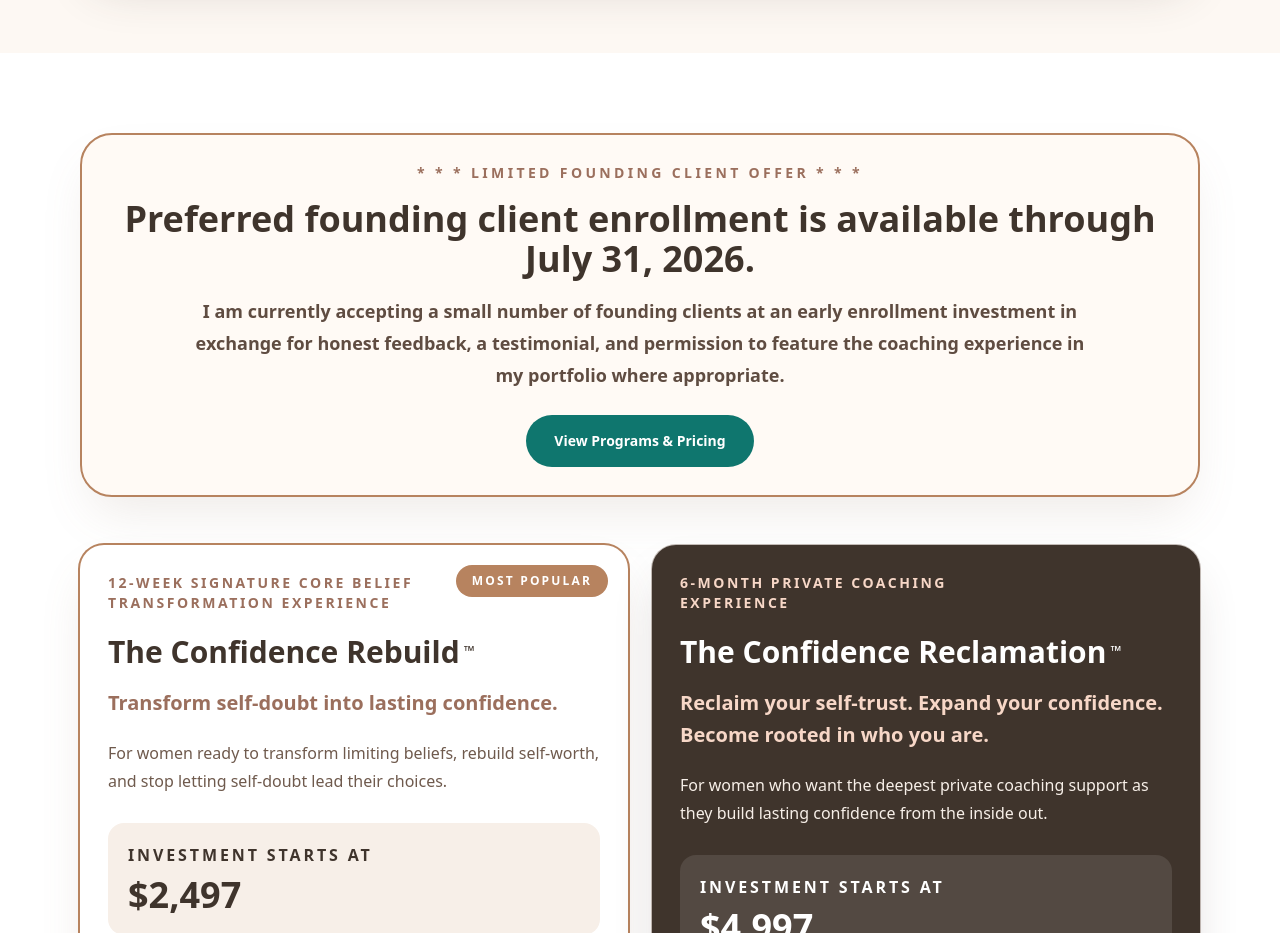
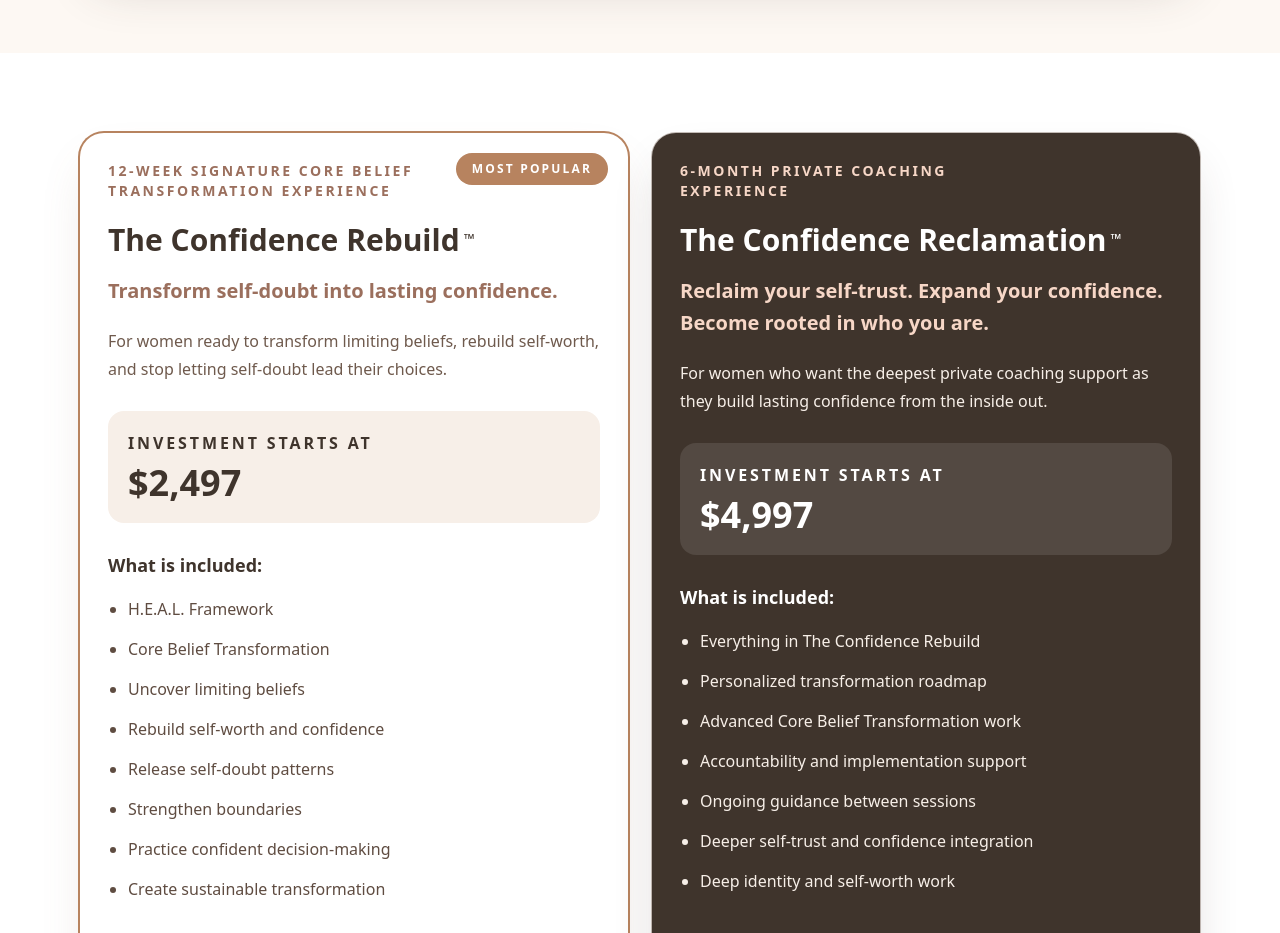
Before and after one commit to Kaelynn-Kinnison/life-coaching-with-kaelynn2, a Next.js app: page /services in a window 1280 px wide. Shown: the part 1440-2373 px from the top of the page. Built offline with nearby package versions, Linux system fonts and the light colour scheme; a web font is replaced by a local one.

Commit message:
Remove founding client enrollment promotion

```diff
--- a/app/page.js
+++ b/app/page.js
@@ -8,7 +8,6 @@ export const metadata = {
 };
 
 const bookingLink = "https://calendar.app.google/YdUEyKBPG7xa4ox99";
-const promotionDate = "July 31, 2026";
 
 const niche = [
   "I keep second-guessing myself.",
@@ -124,39 +123,6 @@ export default function Home() {
                 trusting yourself again.
               </p>
             </div>
-          </div>
-        </div>
-      </section>
-
-      <section className="px-6 py-10 md:px-12 lg:px-20">
-        <div className="mx-auto max-w-7xl rounded-[2rem] border-2 border-[#b7835f] bg-[#fffaf5] p-7 text-center shadow-2xl shadow-[#8b6f5c]/15">
-          <p className="text-sm font-black uppercase tracking-[0.24em] text-[#9b6f5d]">
-            * * * Limited Founding Client Offer * * *
-          </p>
-          <h2 className="mt-4 text-3xl font-black leading-tight text-[#3f342c] md:text-4xl">
-            Preferred founding client enrollment is available through{" "}
-            {promotionDate}.
-          </h2>
-          <p className="mx-auto mt-4 max-w-4xl text-lg font-bold leading-8 text-[#5f4c41]">
-            I am accepting a small number of founding clients at an
-            early enrollment investment in exchange for honest feedback, a
-            testimonial, and permission to feature the coaching experience in my
-            portfolio where appropriate.
-          </p>
-          <div className="mt-6 flex flex-col justify-center gap-3 sm:flex-row">
-            <Link
-              href="/pricing"
-              className="inline-flex justify-center rounded-full bg-[#0f766e] px-7 py-4 text-sm font-bold text-white transition hover:bg-[#115e59]"
-            >
-              View Programs & Pricing
-            </Link>
-            <Link
-              href={bookingLink}
-              target="_blank"
-              className="inline-flex justify-center rounded-full border border-[#0f766e] bg-white px-7 py-4 text-sm font-bold text-[#0f766e] transition hover:bg-[#f7efe8]"
-            >
-              Schedule a Discovery Call
-            </Link>
           </div>
         </div>
       </section>
--- a/app/pricing/page.js
+++ b/app/pricing/page.js
@@ -7,7 +7,6 @@ export const metadata = {
 };
 
 const bookingLink = "https://calendar.app.google/YdUEyKBPG7xa4ox99";
-const promotionDate = "July 31, 2026";
 
 const programs = [
   {
@@ -66,22 +65,6 @@ export default function PricingPage() {
 
       <section className="px-6 pb-20 md:px-12 lg:px-20">
         <div className="mx-auto max-w-6xl">
-          <div className="mb-10 rounded-[2rem] border-2 border-[#b7835f] bg-[#fffaf5] p-8 text-center shadow-2xl shadow-[#8b6f5c]/15">
-            <p className="text-sm font-black uppercase tracking-[0.24em] text-[#9b6f5d]">
-              * * * Limited Founding Client Offer * * *
-            </p>
-            <h2 className="mt-4 text-3xl font-black leading-tight md:text-4xl">
-              Preferred founding client enrollment is available through{" "}
-              {promotionDate}.
-            </h2>
-            <p className="mx-auto mt-5 max-w-4xl text-lg font-bold leading-8 text-[#6f5a4d]">
-              I am currently accepting a limited number of founding clients at
-              an early enrollment investment in exchange for honest feedback, a
-              testimonial, and permission to feature the coaching experience in
-              my portfolio where appropriate.
-            </p>
-          </div>
-
           <div className="grid gap-6 lg:grid-cols-2">
             {programs.map((program) => (
               <article
--- a/app/services/page.js
+++ b/app/services/page.js
@@ -7,7 +7,6 @@ export const metadata = {
 };
 
 const bookingLink = "https://calendar.app.google/YdUEyKBPG7xa4ox99";
-const promotionDate = "July 31, 2026";
 
 const programs = [
   {
@@ -248,28 +247,6 @@ export default function ServicesPage() {
 
       <section id="programs" className="bg-white px-6 py-20 md:px-12 lg:px-20">
         <div className="mx-auto max-w-7xl">
-          <div className="mb-12 rounded-[2rem] border-2 border-[#b7835f] bg-[#fffaf5] p-7 text-center shadow-2xl shadow-[#8b6f5c]/15">
-            <p className="text-sm font-black uppercase tracking-[0.24em] text-[#9b6f5d]">
-              * * * Limited Founding Client Offer * * *
-            </p>
-            <h2 className="mt-4 text-3xl font-black leading-tight text-[#3f342c] md:text-4xl">
-              Preferred founding client enrollment is available through{" "}
-              {promotionDate}.
-            </h2>
-            <p className="mx-auto mt-4 max-w-4xl text-lg font-bold leading-8 text-[#5f4c41]">
-              I am currently accepting a small number of founding clients at an
-              early enrollment investment in exchange for honest feedback, a
-              testimonial, and permission to feature the coaching experience in
-              my portfolio where appropriate.
-            </p>
-            <Link
-              href="/pricing"
-              className="mt-6 inline-flex justify-center rounded-full bg-[#0f766e] px-7 py-4 text-sm font-bold text-white transition hover:bg-[#115e59]"
-            >
-              View Programs & Pricing
-            </Link>
-          </div>
-
           <div className="grid gap-6 lg:grid-cols-2">
             {programs.map((program) => (
               <ProgramCard key={program.name} program={program} />
```
